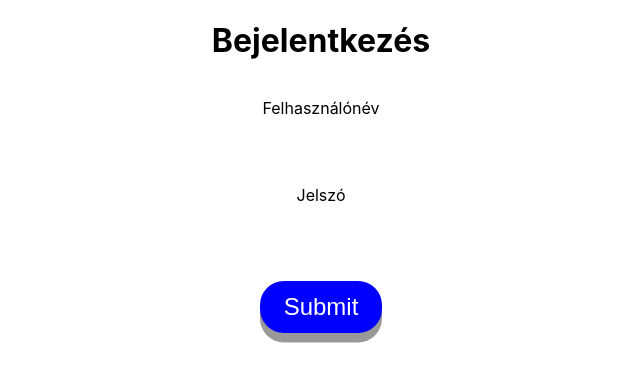
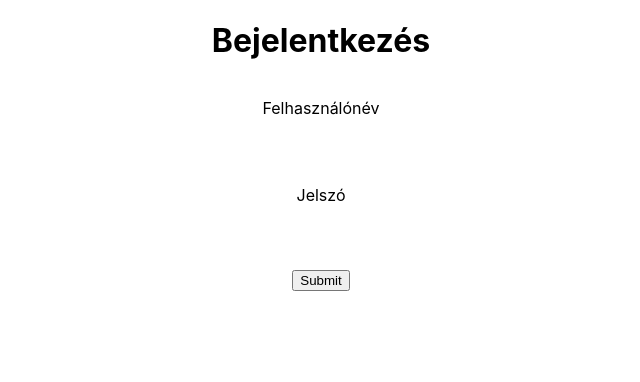
Before and after one commit to kristof01124/car-mechanic-support-page-frontend, a React (Create React App) app in the folder app/: page / in a window 1280 px wide. Shown: the top 382 px of the page, without its empty margins (319-959 px from the left). Built offline with nearby package versions, Linux system fonts and the light colour scheme.

Commit message:
Changed app.css

```diff
--- a/app/src/App.css
+++ b/app/src/App.css
@@ -1,4 +1,4 @@
-button {
+.styledButton {
     width: fit-content;
     align-self: center;
     padding: 0.5em 1em 0.5em 1em;
@@ -6,19 +6,18 @@ button {
     background-color: blue;
     border: 0;
     color: white;
-    margin: auto;
     box-shadow: 0 0.4em #999;
 }
 
-button.xxl {
+.styledButton.xxl {
     font-size: x-large;
 }
 
-button:hover {
+.styledButton:hover {
     background-color: rgb(0, 68, 255);
 }
 
-button:active {
+.styledButton:active {
     box-shadow: 0 0.2em #666;
     transform: translateY(4px);
 }
```
